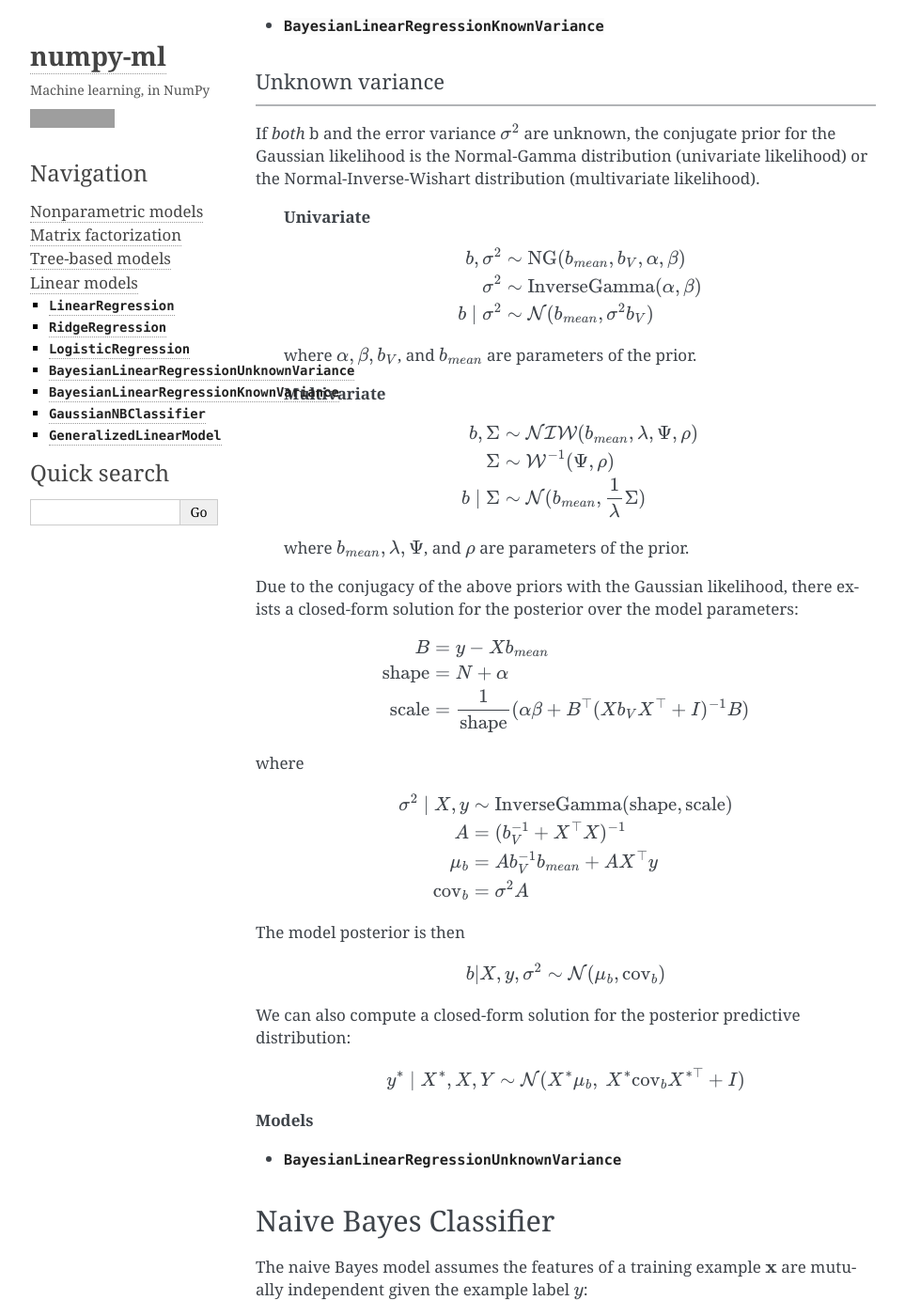
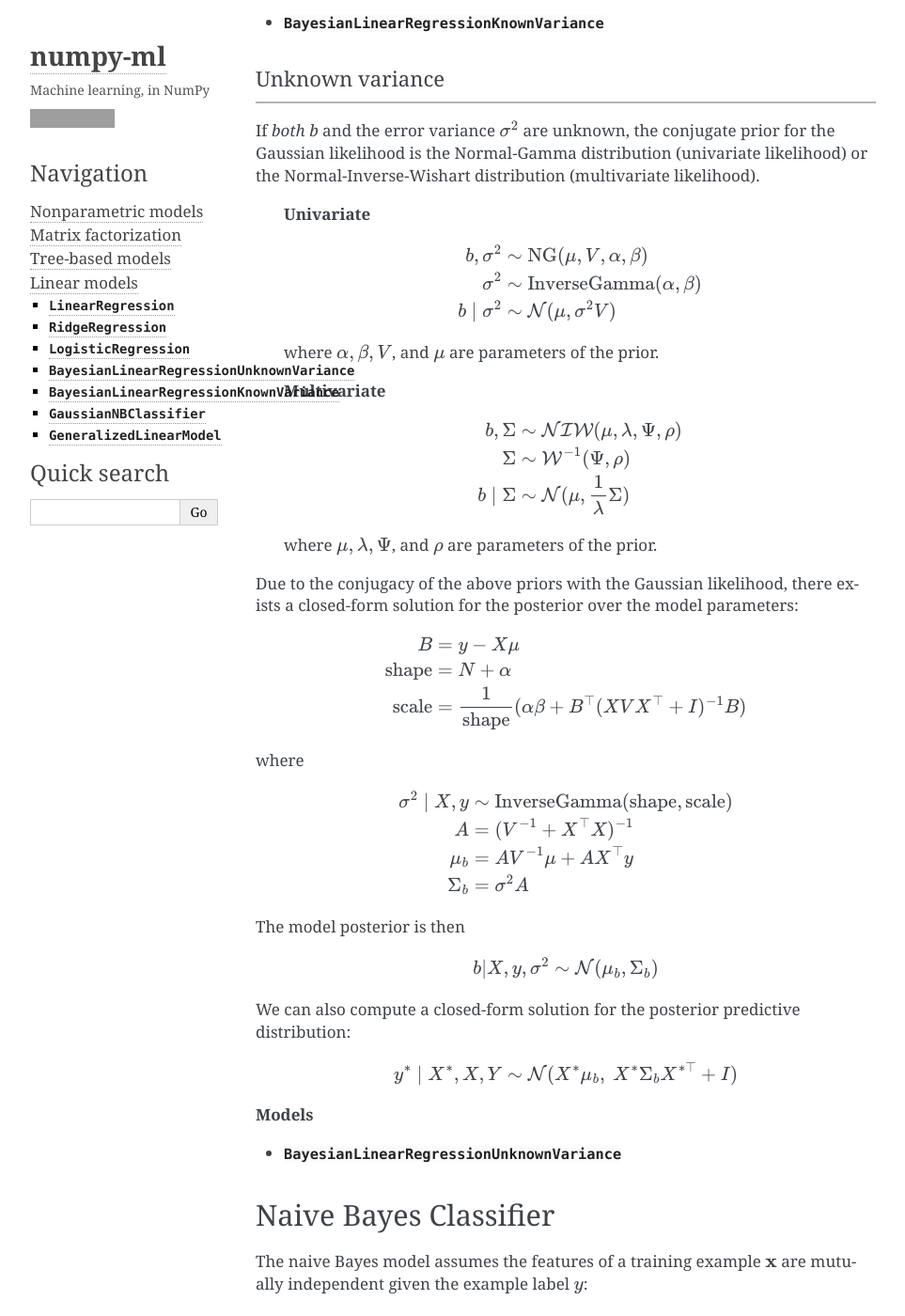
Before and after one commit to ddbourgin/numpy-ml, a Sphinx documentation site: the page built from docs/numpy_ml.linear_models.rst, in a window 1280 px wide and 1400 px high, scrolled down 2607 px. Shown: the whole window at 94% size, without its empty margins (148-1111 px from the left). Built offline with Sphinx 7.4.7, drawn with Linux system fonts in a browser that asks for light colours; pages that are not in the unit, such as notebooks, are missing from menus; some of the changed text lies outside the part shown; grey boxes are pictures that could not be loaded.

Commit message:
update linear model documentation

```diff
--- a/docs/numpy_ml.linear_models.rst
+++ b/docs/numpy_ml.linear_models.rst
@@ -66,9 +66,9 @@ the adjusted normal equation:
 .. math::
 
     \hat{\mathbf{b}}_{Ridge} =
-        (\mathbf{X}^\top \mathbf{X} + \alpha I)^{-1} \mathbf{X}^\top \mathbf{y}
+        (\mathbf{X}^\top \mathbf{X} + \alpha \mathbf{I})^{-1} \mathbf{X}^\top \mathbf{y}
 
-where :math:`(\mathbf{X}^\top \mathbf{X} + \alpha I)^{-1}
+where :math:`(\mathbf{X}^\top \mathbf{X} + \alpha \mathbf{I})^{-1}
 \mathbf{X}^\top` is the pseudoinverse / Moore-Penrose inverse adjusted for
 the `L2` penalty on the model coefficients.
 
@@ -81,7 +81,7 @@ the `L2` penalty on the model coefficients.
    <h2>Bayesian Linear Regression</h2>
 
 In its general form, Bayesian linear regression extends the simple linear
-regression model by introducing priors on model parameters b and/or the
+regression model by introducing priors on model parameters *b* and/or the
 error variance :math:`\sigma^2`.
 
 The introduction of a prior allows us to quantify the uncertainty in our
@@ -116,11 +116,11 @@ prior on `b` is Gaussian. A common parameterization is:
 
 .. math::
 
-    b | \sigma, b_V  \sim  \mathcal{N}(b_{mean}, \sigma^2 b_V)
+    b | \sigma, V  \sim  \mathcal{N}(\mu, \sigma^2 V)
 
-where :math:`b_{mean}`, :math:`\sigma` and :math:`b_V` are hyperparameters. Ridge
-regression is a special case of this model where :math:`b_{mean}` = 0,
-:math:`\sigma` = 1 and :math:`b_V = I` (ie., the prior on `b` is a zero-mean,
+where :math:`\mu`, :math:`\sigma` and :math:`V` are hyperparameters. Ridge
+regression is a special case of this model where :math:`\mu = 0`,
+:math:`\sigma = 1` and :math:`V = I` (i.e., the prior on *b* is a zero-mean,
 unit covariance Gaussian).
 
 Due to the conjugacy of the above prior with the Gaussian likelihood, there
@@ -129,22 +129,22 @@ parameters:
 
 .. math::
 
-    A  &=  (b_V^{-1} + X^\top X)^{-1} \\
-    \mu_b  &=  A b_V^{-1} b_{mean} + A X^\top y \\
-    \text{cov}_b  &=  \sigma^2 A \\
+    A  &=  (V^{-1} + X^\top X)^{-1} \\
+    \mu_b  &=  A V^{-1} \mu + A X^\top y \\
+    \Sigma_b  &=  \sigma^2 A \\
 
 The model posterior is then
 
 .. math::
 
-    b \mid X, y  \sim  \mathcal{N}(\mu_b, \text{cov}_b)
+    b \mid X, y  \sim  \mathcal{N}(\mu_b, \Sigma_b)
 
 We can also compute a closed-form solution for the posterior predictive distribution as
 well:
 
 .. math::
 
-    y^* \mid X^*, X, Y \sim \mathcal{N}(X^* \mu_b, \ \ X^* \text{cov}_b X^{* \top} + I)
+    y^* \mid X^*, X, Y \sim \mathcal{N}(X^* \mu_b, \ \ X^* \Sigma X^{* \top} + I)
 
 where :math:`X^*` is the matrix of new data we wish to predict, and :math:`y^*`
 are the predicted targets for those data.
@@ -160,7 +160,7 @@ are the predicted targets for those data.
 
 --------------------------------
 
-If *both* b and the error variance :math:`\sigma^2` are unknown, the
+If *both* *b* and the error variance :math:`\sigma^2` are unknown, the
 conjugate prior for the Gaussian likelihood is the Normal-Gamma
 distribution (univariate likelihood) or the Normal-Inverse-Wishart
 distribution (multivariate likelihood).
@@ -169,22 +169,22 @@ distribution (multivariate likelihood).
 
     .. math::
 
-        b, \sigma^2  &\sim  \text{NG}(b_{mean}, b_{V}, \alpha, \beta) \\
+        b, \sigma^2  &\sim  \text{NG}(\mu, V, \alpha, \beta) \\
         \sigma^2  &\sim  \text{InverseGamma}(\alpha, \beta) \\
-        b \mid \sigma^2  &\sim  \mathcal{N}(b_{mean}, \sigma^2 b_{V})
+        b \mid \sigma^2  &\sim  \mathcal{N}(\mu, \sigma^2 V)
 
-    where :math:`\alpha, \beta, b_{V}`, and :math:`b_{mean}` are
-    parameters of the prior.
+    where :math:`\alpha, \beta, V`, and :math:`\mu` are parameters of the
+    prior.
 
     **Multivariate**
 
     .. math::
 
-        b, \Sigma  &\sim  \mathcal{NIW}(b_{mean}, \lambda, \Psi, \rho) \\
+        b, \Sigma  &\sim  \mathcal{NIW}(\mu, \lambda, \Psi, \rho) \\
         \Sigma  &\sim  \mathcal{W}^{-1}(\Psi, \rho) \\
-        b \mid \Sigma  &\sim  \mathcal{N}(b_{mean}, \frac{1}{\lambda} \Sigma)
+        b \mid \Sigma  &\sim  \mathcal{N}(\mu, \frac{1}{\lambda} \Sigma)
 
-    where :math:`b_{mean}, \lambda, \Psi`, and :math:`\rho` are
+    where :math:`\mu, \lambda, \Psi`, and :math:`\rho` are
     parameters of the prior.
 
 
@@ -194,30 +194,30 @@ parameters:
 
 .. math::
 
-    B  &=  y - X b_{mean} \\
+    B  &=  y - X \mu \\
     \text{shape}  &=  N + \alpha \\
-    \text{scale}  &=  \frac{1}{\text{shape}} (\alpha \beta + B^\top (X b_V X^\top + I)^{-1} B) \\
+    \text{scale}  &=  \frac{1}{\text{shape}} (\alpha \beta + B^\top (X V X^\top + I)^{-1} B) \\
 
 where
 
 .. math::
 
     \sigma^2 \mid X, y  &\sim  \text{InverseGamma}(\text{shape}, \text{scale}) \\
-    A  &=  (b_V^{-1} + X^\top X)^{-1} \\
-    \mu_b  &=  A b_V^{-1} b_{mean} + A X^\top y \\
-    \text{cov}_b  &=  \sigma^2 A
+    A  &=  (V^{-1} + X^\top X)^{-1} \\
+    \mu_b  &=  A V^{-1} \mu + A X^\top y \\
+    \Sigma_b  &=  \sigma^2 A
 
 The model posterior is then
 
 .. math::
 
-    b | X, y, \sigma^2 \sim \mathcal{N}(\mu_b, \text{cov}_b)
+    b | X, y, \sigma^2 \sim \mathcal{N}(\mu_b, \Sigma_b)
 
 We can also compute a closed-form solution for the posterior predictive distribution:
 
 .. math::
 
-    y^* \mid X^*, X, Y \sim \mathcal{N}(X^* \mu_b, \ X^* \text{cov}_b X^{* \top} + I)
+    y^* \mid X^*, X, Y \sim \mathcal{N}(X^* \mu_b, \ X^* \Sigma_b X^{* \top} + I)
 
 **Models**
 
```
Also changed, not shown: other parts of docs/numpy_ml.linear_models.rst (+3 -3 lines), 5 other files.
